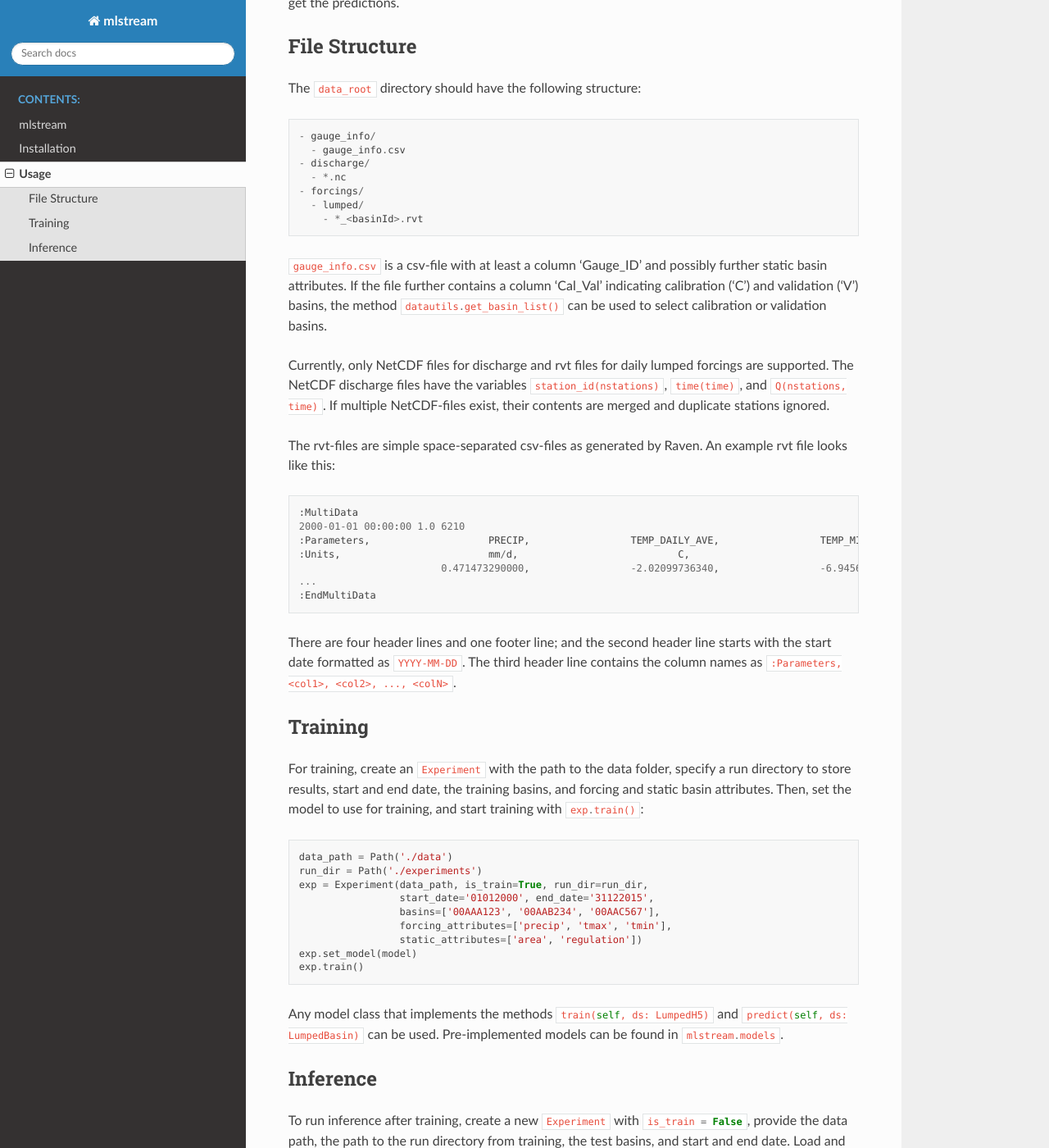
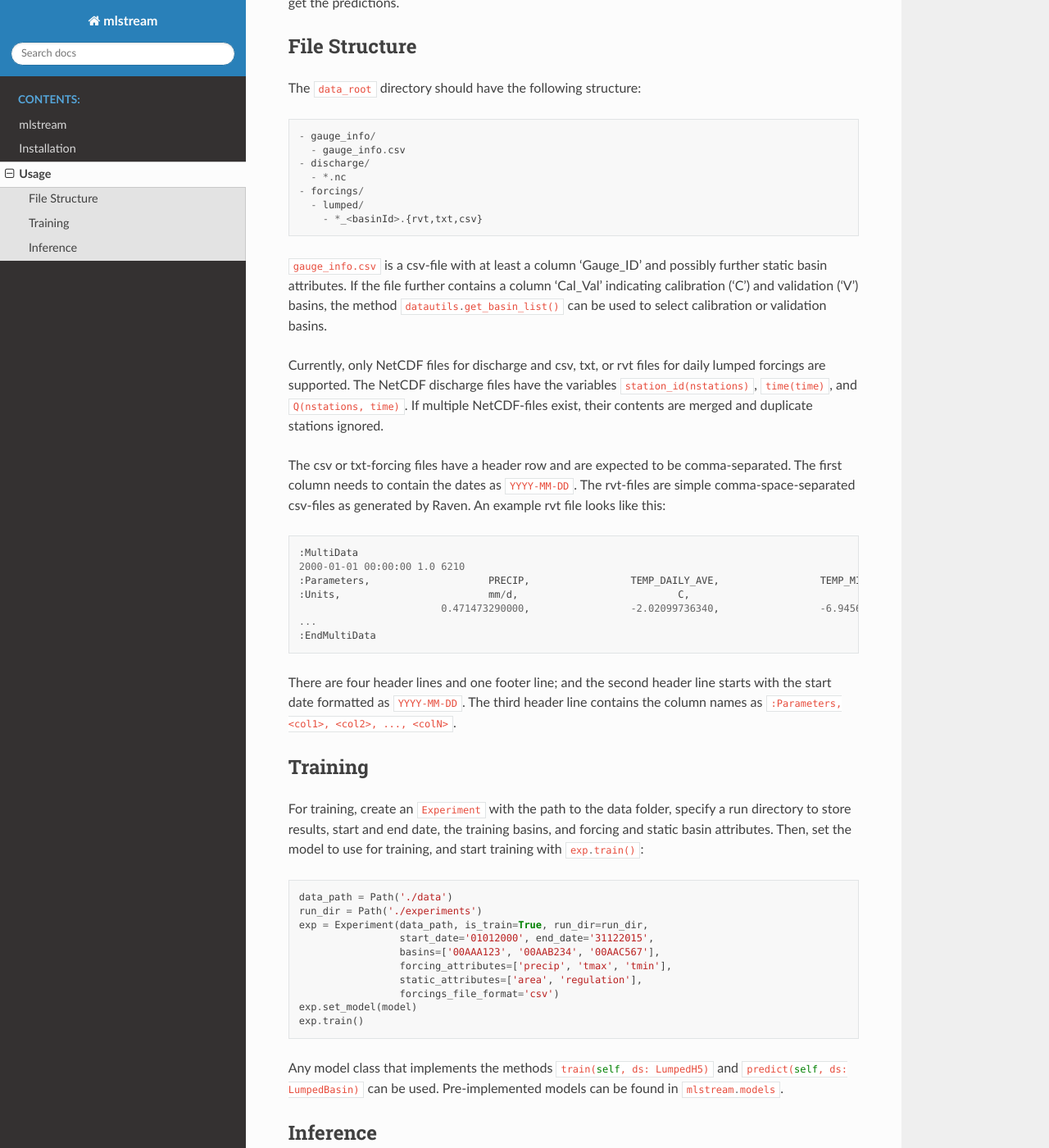
Before and after one commit to gauchm/mlstream, a Sphinx documentation site: the page built from docs/source/usage/usage.rst, in a window 1280 px wide and 1400 px high, scrolled down 192 px. Shown: the whole window at 82% size. Built offline with Sphinx 7.4.7 and the Read the Docs theme 2.0.0, drawn with Linux system fonts in a browser that asks for light colours.

```diff
--- a/docs/source/modules.rst
+++ b/docs/source/modules.rst
@@ -5,4 +5,3 @@
    :maxdepth: 4
 
    mlstream
-   setup
--- a/docs/source/usage/usage.rst
+++ b/docs/source/usage/usage.rst
@@ -18,7 +18,7 @@
     - *.nc
   - forcings/
     - lumped/
-      - *_<basinId>.rvt
+      - *_<basinId>.{rvt,txt,csv}
 
 ``gauge_info.csv`` is a csv-file with at least a column 'Gauge_ID'
 and possibly further static basin attributes.
@@ -26,12 +26,14 @@
 and validation ('V') basins, the method :python:`datautils.get_basin_list()` can
 be used to select calibration or validation basins.
 
-Currently, only NetCDF files for discharge and rvt files for daily lumped forcings are supported.
+Currently, only NetCDF files for discharge and csv, txt, or rvt files for daily lumped forcings are supported.
 The NetCDF discharge files have the variables ``station_id(nstations)``, ``time(time)``,
 and ``Q(nstations, time)``.
 If multiple NetCDF-files exist, their contents are merged and duplicate stations ignored.
 
-The rvt-files are simple space-separated csv-files as generated by Raven.
+The csv or txt-forcing files have a header row and are expected to be comma-separated. The first column needs to contain
+the dates as ``YYYY-MM-DD``.
+The rvt-files are simple comma-space-separated csv-files as generated by Raven.
 An example rvt file looks like this:
 
 ::
@@ -63,7 +65,8 @@
                    start_date='01012000', end_date='31122015',
                    basins=['00AAA123', '00AAB234', '00AAC567'],
                    forcing_attributes=['precip', 'tmax', 'tmin'],
-                   static_attributes=['area', 'regulation'])
+                   static_attributes=['area', 'regulation'],
+                   forcings_file_format='csv')
   exp.set_model(model)
   exp.train()
 
```
Also changed, not shown: 2 other files.
